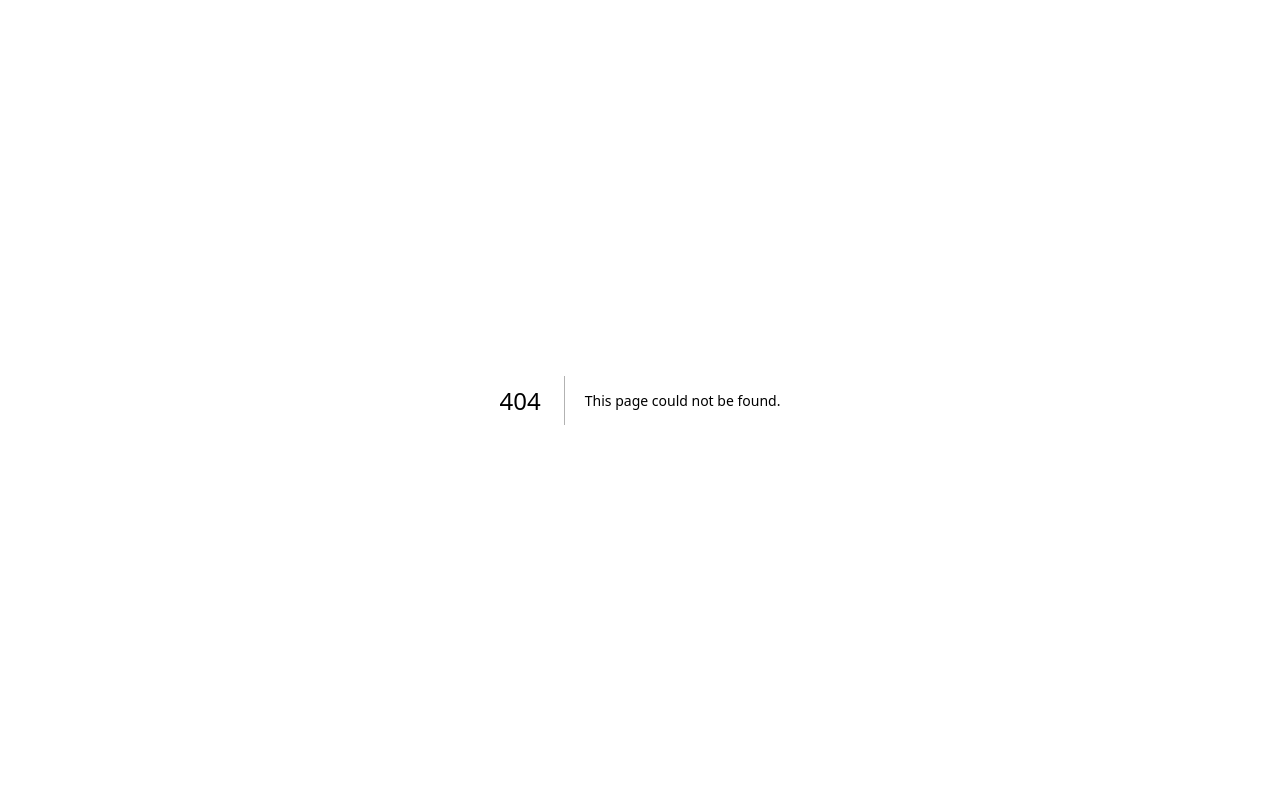
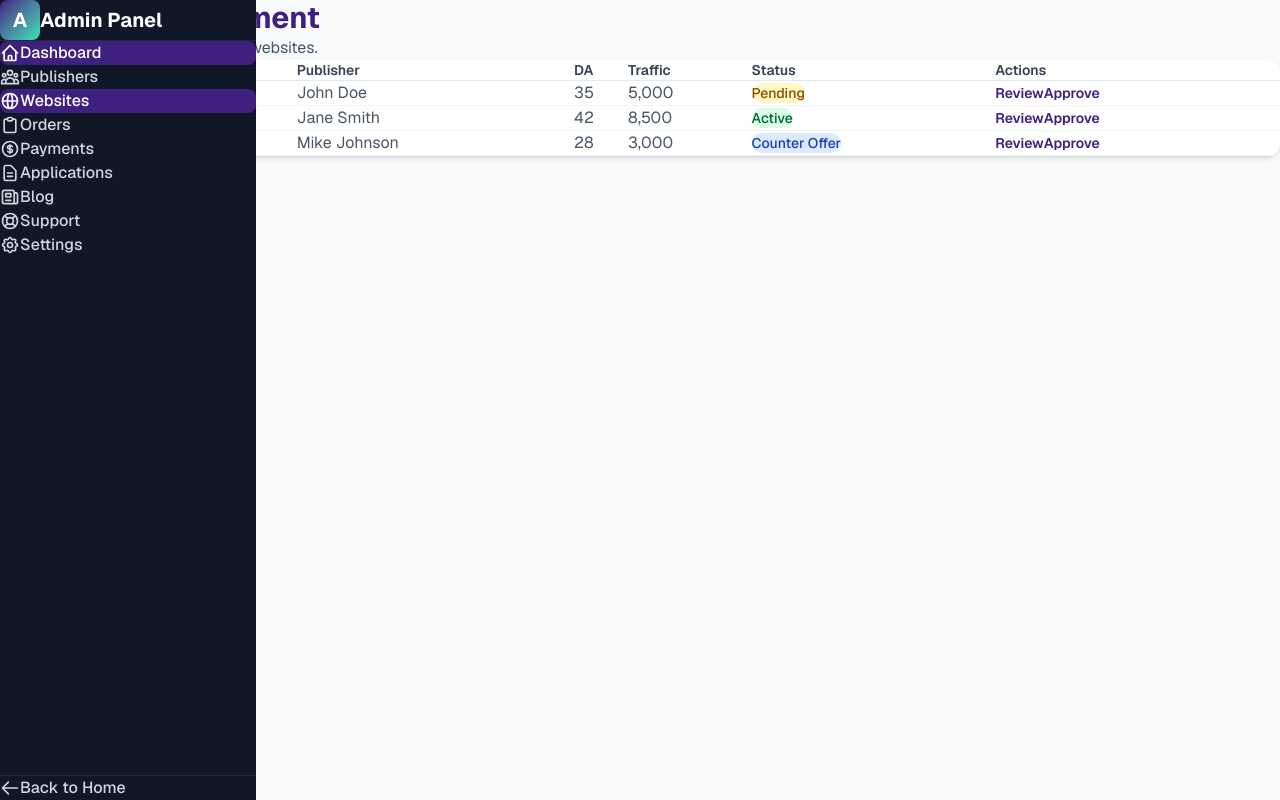
Before and after one commit to ESRAILHAQUE/publisherauthority-frontend, a Next.js app: page /admin/websites in a window 1280 px wide. Before the commit this address had no page. Built offline with nearby package versions, Linux system fonts and the light colour scheme.

Commit message:
Admin: Create website management page with verification status

```diff
--- /dev/null
+++ b/app/admin/websites/page.tsx
@@ -0,0 +1,67 @@
+import React from 'react';
+import { Card } from '@/components/shared/Card';
+import { Badge } from '@/components/shared/Badge';
+import { Button } from '@/components/shared/Button';
+
+export default function AdminWebsitesPage() {
+  const websites = [
+    { id: 1, url: 'example.com', publisher: 'John Doe', da: 35, traffic: 5000, status: 'Pending' },
+    { id: 2, url: 'tech-blog.net', publisher: 'Jane Smith', da: 42, traffic: 8500, status: 'Active' },
+    { id: 3, url: 'health-site.org', publisher: 'Mike Johnson', da: 28, traffic: 3000, status: 'Counter Offer' },
+  ];
+
+  const getStatusBadge = (status: string) => {
+    const variants: Record<string, any> = {
+      'Active': 'success',
+      'Pending': 'warning',
+      'Counter Offer': 'info',
+      'Rejected': 'danger',
+    };
+    return variants[status] || 'default';
+  };
+
+  return (
+    <div className="space-y-8">
+      <div>
+        <h1 className="text-3xl font-bold text-[#3F207F] mb-2">Website Management</h1>
+        <p className="text-gray-600">Review and manage all submitted websites.</p>
+      </div>
+
+      <Card>
+        <div className="overflow-x-auto">
+          <table className="w-full">
+            <thead>
+              <tr className="border-b border-gray-200">
+                <th className="text-left py-3 px-4 text-sm font-semibold text-gray-700">Website URL</th>
+                <th className="text-left py-3 px-4 text-sm font-semibold text-gray-700">Publisher</th>
+                <th className="text-left py-3 px-4 text-sm font-semibold text-gray-700">DA</th>
+                <th className="text-left py-3 px-4 text-sm font-semibold text-gray-700">Traffic</th>
+                <th className="text-left py-3 px-4 text-sm font-semibold text-gray-700">Status</th>
+                <th className="text-left py-3 px-4 text-sm font-semibold text-gray-700">Actions</th>
+              </tr>
+            </thead>
+            <tbody>
+              {websites.map((website) => (
+                <tr key={website.id} className="border-b border-gray-100 hover:bg-gray-50 transition-colors">
+                  <td className="py-4 px-4 font-medium text-gray-900">{website.url}</td>
+                  <td className="py-4 px-4 text-gray-600">{website.publisher}</td>
+                  <td className="py-4 px-4 text-gray-600">{website.da}</td>
+                  <td className="py-4 px-4 text-gray-600">{website.traffic.toLocaleString()}</td>
+                  <td className="py-4 px-4">
+                    <Badge variant={getStatusBadge(website.status)}>{website.status}</Badge>
+                  </td>
+                  <td className="py-4 px-4">
+                    <div className="flex space-x-2">
+                      <Button variant="ghost" size="sm">Review</Button>
+                      <Button variant="ghost" size="sm">Approve</Button>
+                    </div>
+                  </td>
+                </tr>
+              ))}
+            </tbody>
+          </table>
+        </div>
+      </Card>
+    </div>
+  );
+}
```
